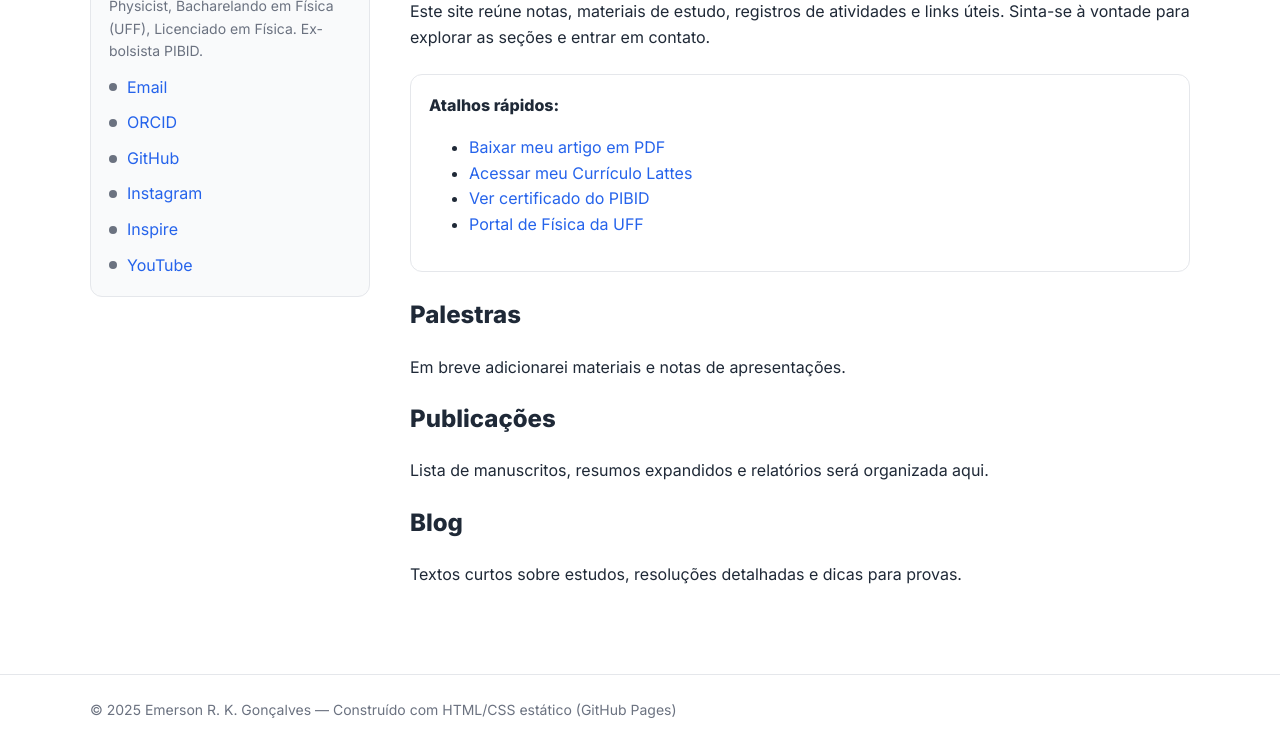
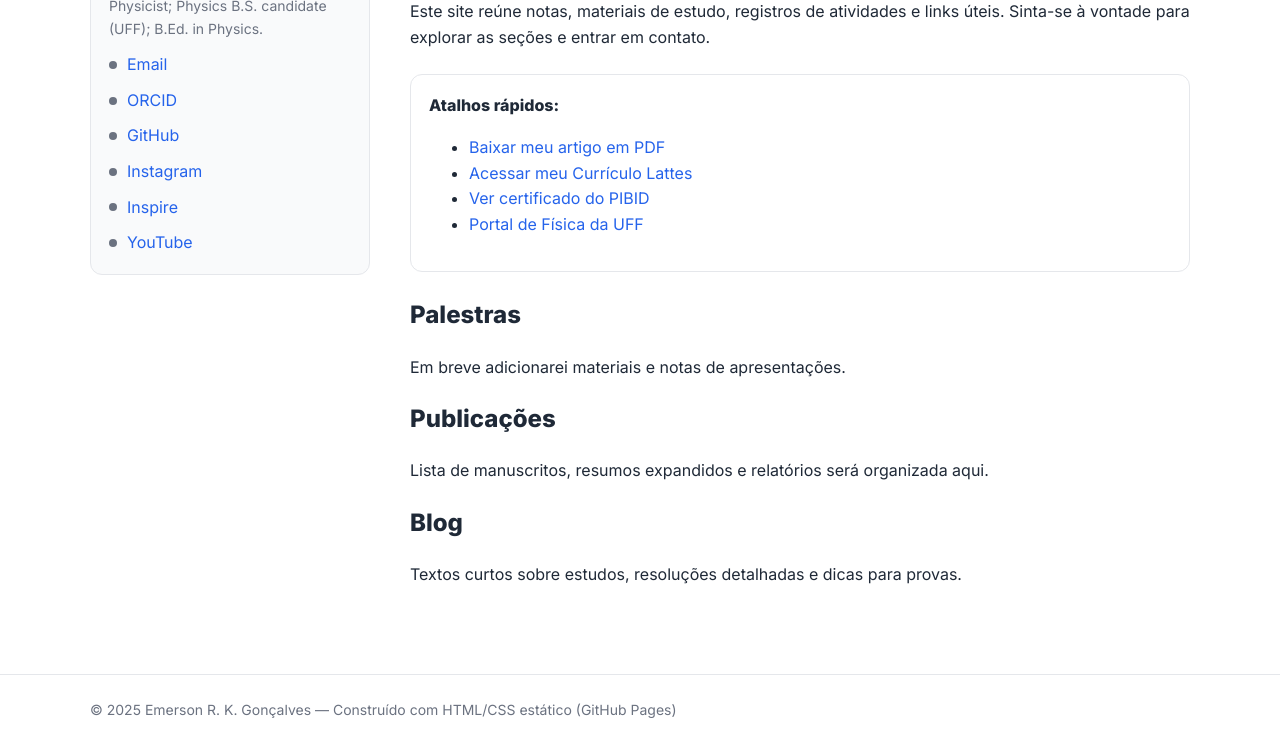
Before and after one commit to emersonrkg/uff, a plain HTML site: page index.html in a window 1280 px wide. Shown: the part 433-1178 px from the top of the page. Drawn offline with Linux system fonts and the light colour scheme.

Commit message:
Update index.html

```diff
--- a/index.html
+++ b/index.html
@@ -81,7 +81,7 @@
       <div class="card">
         <img class="pfp" src="sua_foto.jpg" alt="Foto de perfil de Emerson" />
         <div class="name">Emerson Kruger</div>
-        <div class="role">Physicist, Bacharelando em Física (UFF), Licenciado em Física. Ex-bolsista PIBID.</div>
+        <div class="role">Physicist; Physics B.S. candidate (UFF); B.Ed. in Physics.</div>
 
         <ul class="links">
           <li><span class="dot" aria-hidden="true"></span><a href="mailto:emrsonrkg@id.uff.br" title="Email">Email</a></li>
```
